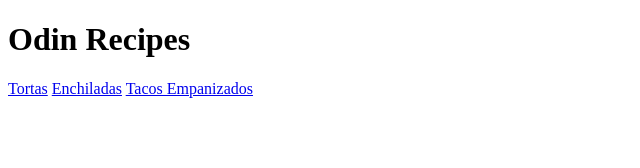
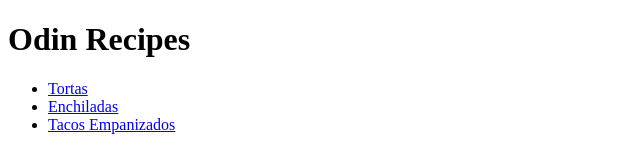
Before and after one commit to ElWero10/odin-recipes, a plain HTML site: page index.html in a window 1280 px wide. Shown: the whole page, without its empty margins (0-640 px from the left). Drawn offline with Linux system fonts and the light colour scheme.

Commit message:
Turn the recipes in index.html into list

```diff
--- a/index.html
+++ b/index.html
@@ -7,8 +7,13 @@
 
     <body>
         <h1>Odin Recipes</h1>
-        <a href="./recipes/tortas.html">Tortas</a>
-        <a href="./recipes/enchiladas.html">Enchiladas</a>
-        <a href="./recipes/tacos.html">Tacos Empanizados</a>
+        <ul>
+            <li><a href="./recipes/tortas.html">Tortas</a></li>
+            <li><a href="./recipes/enchiladas.html">Enchiladas</a></li>
+            <li><a href="./recipes/tacos.html">Tacos Empanizados</a></li>
+        </ul>
+
+
+
     </body>
 </html>
```
